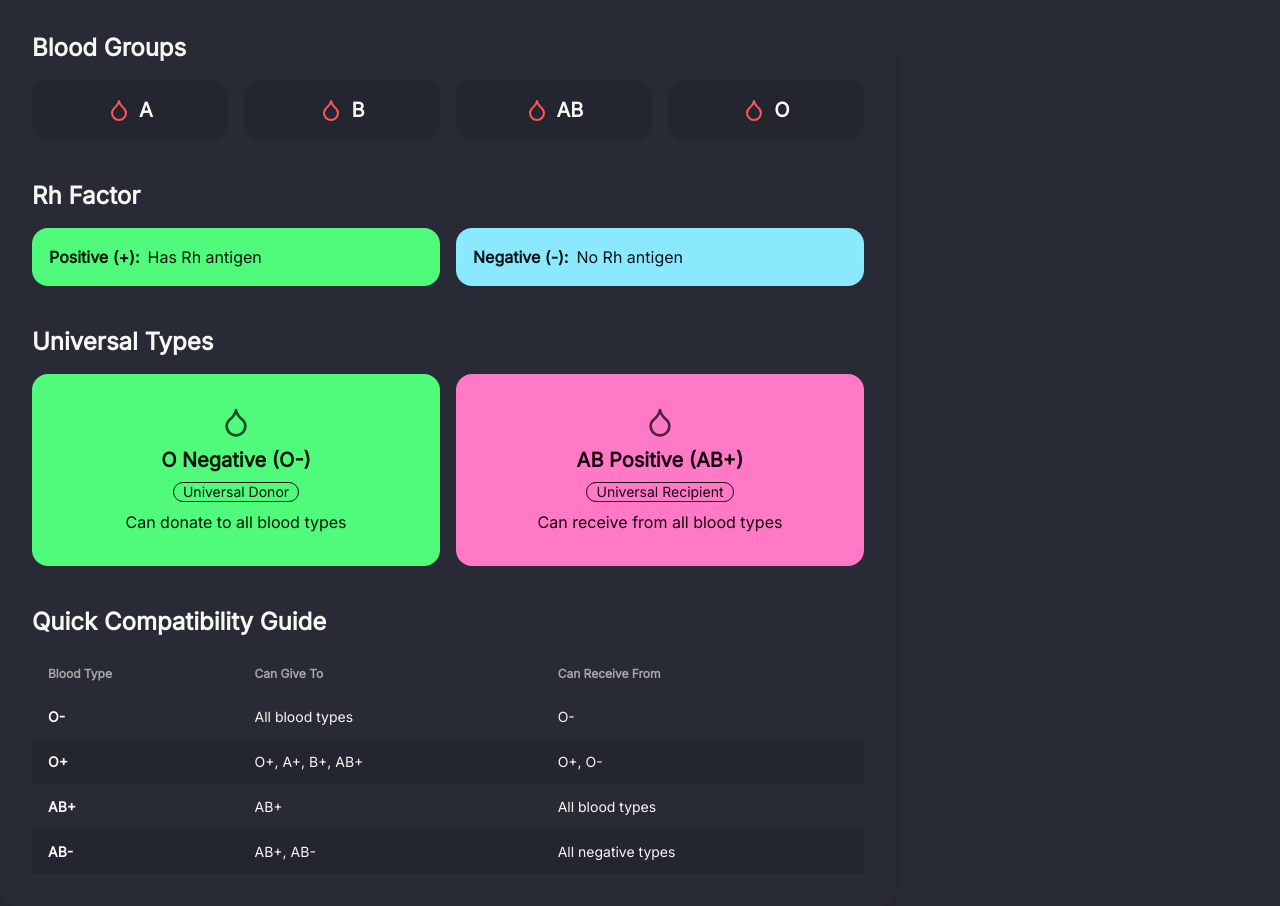
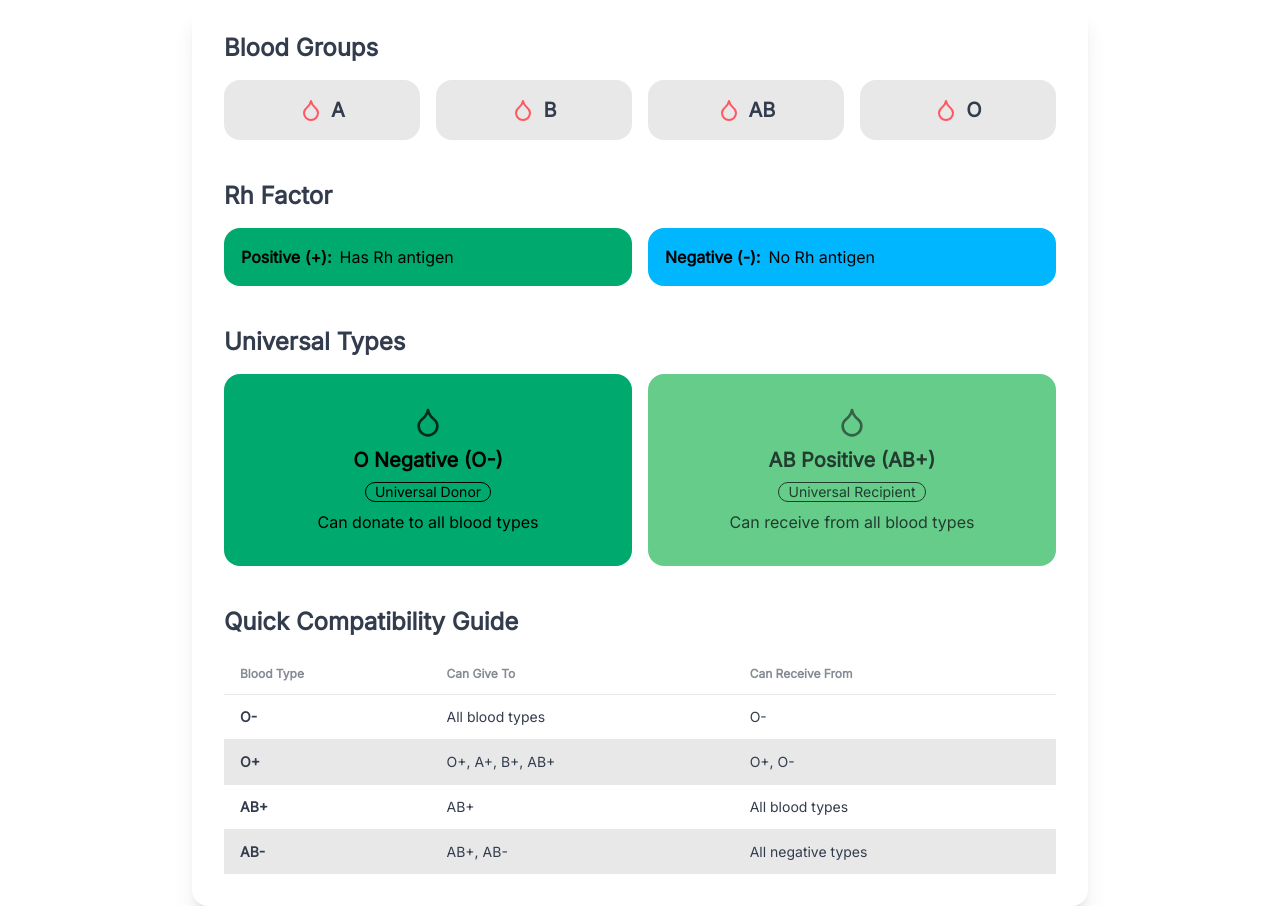
Before and after one commit to harryyking/HemoHeros, a Next.js app: page /learn in a window 1280 px wide. Built offline with nearby package versions, Linux system fonts and the light colour scheme.

Commit message:
theme change

```diff
--- a/app/layout.tsx
+++ b/app/layout.tsx
@@ -17,7 +17,7 @@ export default function RootLayout({
   return (
     <html lang="en" >
       <body
-      data-theme="dracula"
+      data-theme="emerald"
       className={brand.className}
       >
         {children}
--- a/components/Learn.tsx
+++ b/components/Learn.tsx
@@ -4,7 +4,7 @@ import { Droplet } from 'lucide-react';
 
 const BloodTypeInfo = () => {
   return (
-    <div className="card bg-base-100 shadow-xl w-full max-w-4xl">
+    <div className="card bg-base-100 shadow-xl w-full max-w-4xl mx-auto">
       <div className="card-body space-y-8">
         {/* Blood Groups */}
         <section>
--- a/tailwind.config.ts
+++ b/tailwind.config.ts
@@ -16,7 +16,7 @@ const config: Config = {
   },
   plugins: [require('daisyui')],
   daisyui : {
-    themes: ["light", "dark", "dracula"]
+    themes: ["light", "dark", "emerald"]
   }
 };
 export default config;
```
